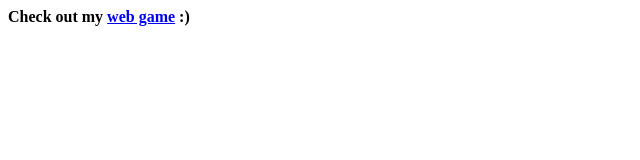
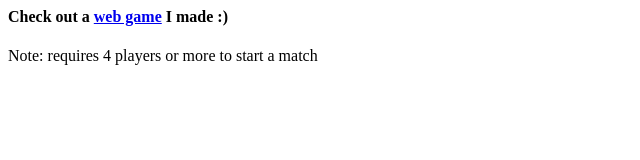
Before and after one commit to AStout75/CS3744, a plain HTML site: page index.html in a window 1280 px wide. Shown: the whole page, without its empty margins (0-640 px from the left). Drawn offline with Linux system fonts and the light colour scheme.

Commit message:
Update index.html

```diff
--- a/index.html
+++ b/index.html
@@ -2,6 +2,7 @@
 <head>
 </head>
 <body>
-<h4>Check out my <a href="https://25words.games">web game</a> :)</h4>
+<h4>Check out a <a href="https://25words.games">web game</a> I made :)</h4>
+  <p>Note: requires 4 players or more to start a match</p>
 </body>
 </html>
```
